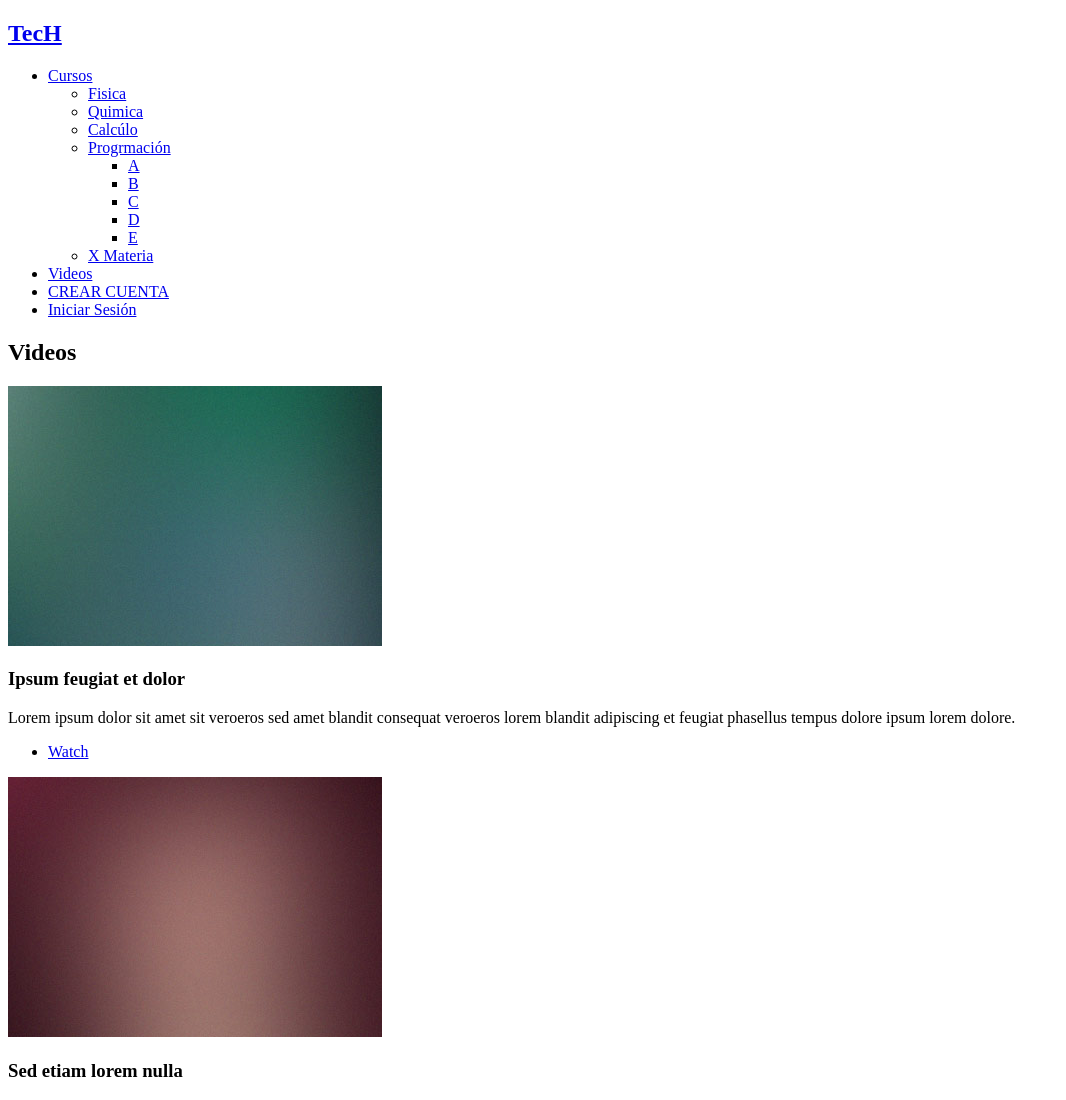
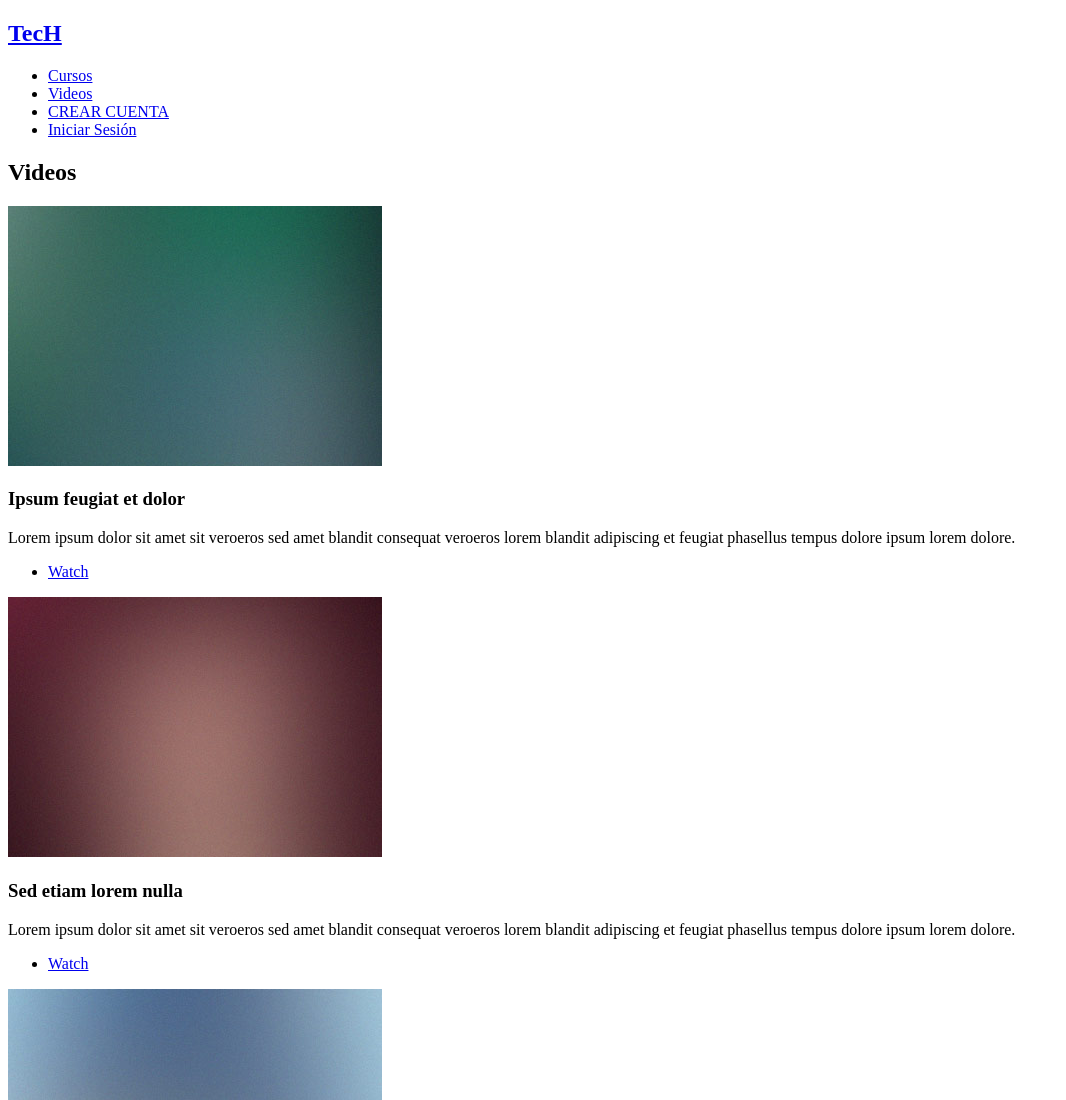
Before and after one commit to Llafhet/WebMarketing, a plain HTML site: page Videos.html in a window 1280 px wide. Shown: the top 1100 px of the page, without its empty margins (0-1066 px from the left). Drawn offline with nearby package versions, Linux system fonts and the light colour scheme.

Commit message:
Update Videos.html

```diff
--- a/Videos.html
+++ b/Videos.html
@@ -20,25 +20,7 @@
 						<nav id="nav">
 							<ul>
 								<!--li class="current"><a href="index.html">Home</a></li-->
-								<li>
-									<a href="#">Cursos</a>
-									<ul>
-										<li><a href="#">Fisica</a></li>
-										<li><a href="#">Quimica</a></li>
-										<li><a href="#">Calcúlo</a></li>
-										<li>
-											<a href="#">Progrmación</a>
-											<ul>
-												<li><a href="#">A</a></li>
-												<li><a href="#">B</a></li>
-												<li><a href="#">C</a></li>
-												<li><a href="#">D</a></li>
-												<li><a href="#">E</a></li>
-											</ul>
-										</li>
-										<li><a href="#">X Materia</a></li>
-									</ul>
-								</li>
+								<li><a href="Cursos.html">Cursos</a></li>
 								<li><a href="Videos.html">Videos</a></li>
 								<li><a href="Crear_Cuenta.html">CREAR CUENTA</a></li>
 								<li><a href="Iniciar_Sesion.html">Iniciar Sesión</a></li>
```
